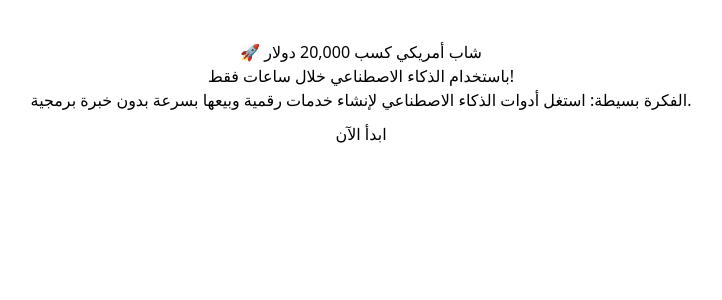
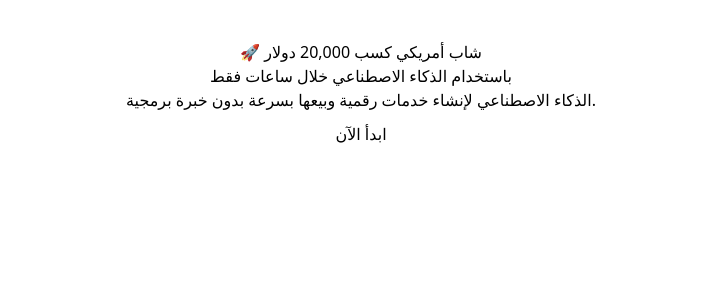
Before and after one commit to maafaalhussain-cmyk/nextjs, a Next.js app: page / in a window 1280 px wide. Shown: the top 300 px of the page, without its empty margins (279-1001 px from the left). Built offline with nearby package versions, Linux system fonts and the light colour scheme.

Commit message:
Fix text formatting in page component
Removed an unnecessary exclamation mark from the text.

```diff
--- a/app/page.tsx
+++ b/app/page.tsx
@@ -2,10 +2,11 @@ export default function Page() {
   return (
     <main style={{ padding: "40px", textAlign: "center" }}>
       <h1>🚀 شاب أمريكي كسب 20,000 دولار</h1>
-      <p>باستخدام الذكاء الاصطناعي خلال ساعات فقط!</p>
+
+      <p>باستخدام الذكاء الاصطناعي خلال ساعات فقط</p>
 
       <p>
-        الفكرة بسيطة: استغل أدوات الذكاء الاصطناعي لإنشاء خدمات رقمية
+        الذكاء الاصطناعي لإنشاء خدمات رقمية
         وبيعها بسرعة بدون خبرة برمجية.
       </p>
 
```
